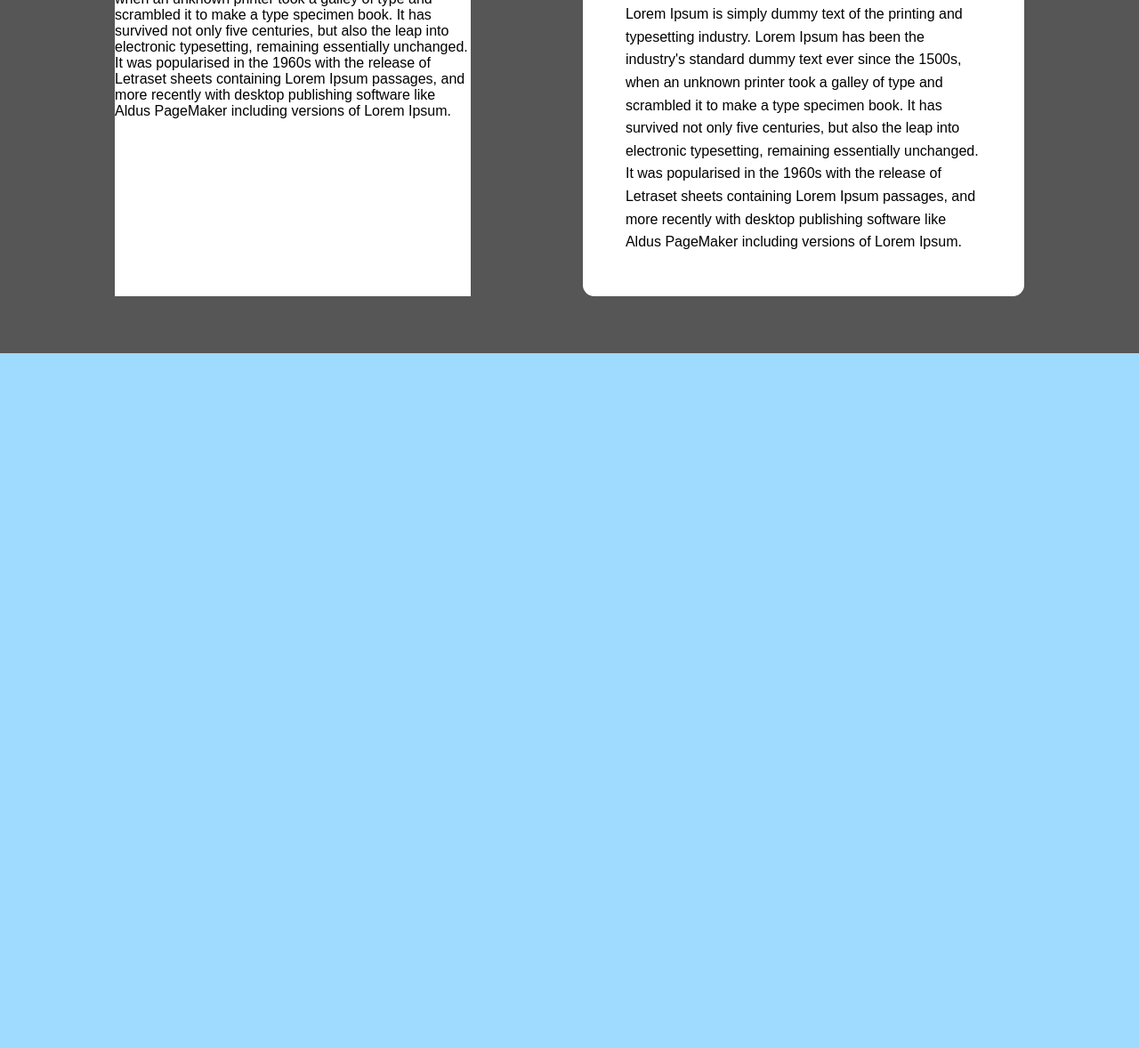
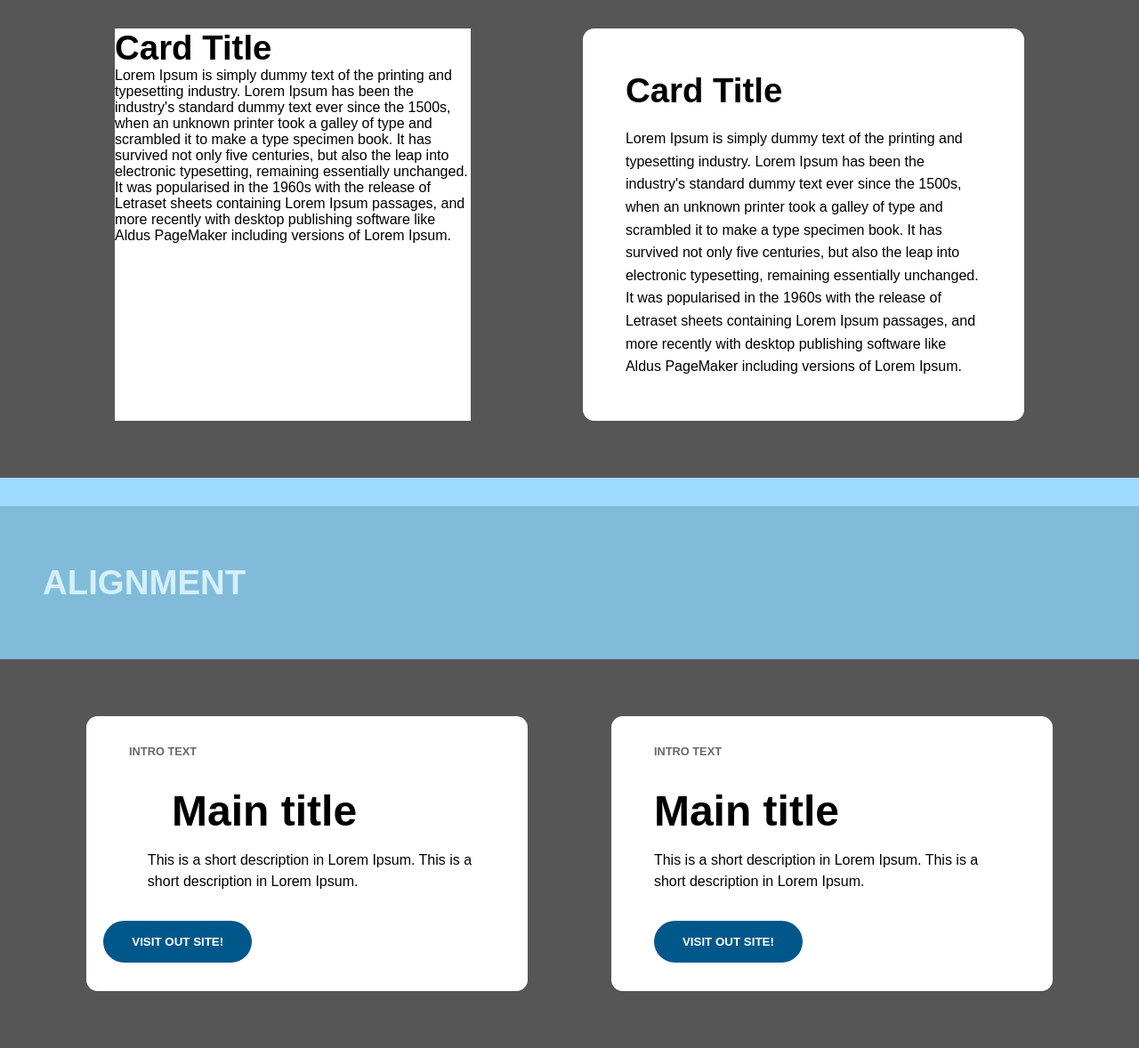
Before and after one commit to Siggi-Hrafn/mod1-design-fundamentals, a plain HTML site: page index.html in a window 1280 px wide. Shown: the part 376-1554 px from the top of the page at 89% size. Before the commit the page ends 800 px from the top, so only its background shows below. Drawn offline with Linux system fonts and the light colour scheme; a web font is replaced by a local one.

Commit message:
Added Alignment section

```diff
--- a/index.html
+++ b/index.html
@@ -9,6 +9,9 @@
     <title>Document</title>
 </head>
 <body>
+    <div>
+    <h1 class="page-title">Mod1 - G3 - Design Fundamentals</h1>
+    </div>
     <h1 class="section-hdl">Whitespace</h1>
     <section class="section-example">
     <div class="card">
@@ -20,5 +23,20 @@
         <p>Lorem Ipsum is simply dummy text of the printing and typesetting industry. Lorem Ipsum has been the industry's standard dummy text ever since the 1500s, when an unknown printer took a galley of type and scrambled it to make a type specimen book. It has survived not only five centuries, but also the leap into electronic typesetting, remaining essentially unchanged. It was popularised in the 1960s with the release of Letraset sheets containing Lorem Ipsum passages, and more recently with desktop publishing software like Aldus PageMaker including versions of Lorem Ipsum.</p>
     </div>
     </section>
+    <h1 class="section-hdl">Alignment</h1>
+    <section class="section-example-align">
+    <div class="align-card">
+        <h3>Intro text</h3>
+        <h1>Main title</h1>
+        <p>This is a short description in Lorem Ipsum. This is a short description in Lorem Ipsum.</p>
+        <button>Visit out site!</button>
+    </div>
+    <div class="align-card align-secondary">
+        <h3>Intro text</h3>
+        <h1>Main title</h1>
+        <p>This is a short description in Lorem Ipsum. This is a short description in Lorem Ipsum.</p>
+        <button>Visit out site!</button>
+    </div>
+    </section>
 </body>
 </html>
--- a/style.css
+++ b/style.css
@@ -20,13 +20,17 @@ p {
     font-size: 1.0rem;
 }
 
+.page-title {
+    padding: 3rem;
+}
+
 .section-hdl {
     display: block;
-    color: rgb(53, 53, 53);
-    text-transform: capitalize;
+    color: rgb(212, 240, 253);
+    text-transform: uppercase;
     margin: 2rem 0rem;
     padding: 4rem 3rem;
-    background-color: rgb(222, 222, 222);
+    background-color: rgb(128, 188, 218);
 }
 
 .section-example {
@@ -55,3 +59,69 @@ p {
 .secondary p {
     line-height: 1.6rem;
 }
+
+
+/*  ====== Alignment ====== */
+
+.section-example-align {
+    display: grid;
+    grid-template-columns: auto auto;
+    justify-content: space-evenly;
+    background-color: rgb(86, 86, 86);
+    padding: 4rem 0.2rem;
+    margin-top: -2rem;
+}
+
+.align-card {
+    width: 25rem;
+    background-color: rgb(255, 255, 255);
+    padding: 1rem 3rem 2rem 3rem;
+    border-radius: 0.8rem;
+}
+
+.align-card h1 {
+    font-size: 3rem;
+    margin:0;
+    margin-left: 3rem;
+    margin-top: 2rem;
+    margin-bottom: 1rem;
+}
+
+.align-card h3 {
+    margin-top: 1rem;
+    font-size: 0.8rem;
+    font-weight: 900;
+    color: rgb(104, 104, 104);
+    text-transform: uppercase;
+}
+
+.align-card p {
+    line-height: 1.5rem;
+    margin-left: 1.3rem;
+}
+
+.align-card button {
+    margin-top: 2rem;
+    border: 0;
+    border-radius: 2rem;
+    padding: 1rem 2rem;
+    color: white;
+    background-color: rgb(0, 88, 138);
+    font-weight: 700;
+    text-transform: uppercase;
+    margin-left: -1.8rem;
+}
+
+/*  ====== Alignment fixes ====== */
+
+.align-secondary h1 {
+    margin-left: 0;
+}
+
+.align-secondary p {
+    margin-left: 0;
+}
+
+.align-secondary button {
+    margin-left: 0;
+}
```
